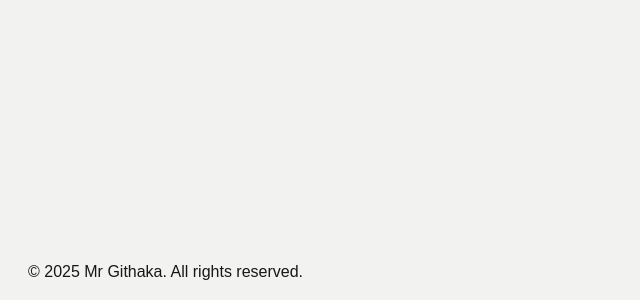
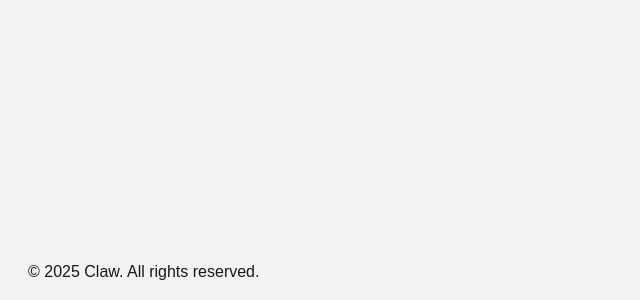
Before and after one commit to mrgithaka/claw, a Next.js app: page / in a window 1280 px wide. Shown: the part 500-800 px from the top of the page, without its empty margins (0-640 px from the left). Built offline with nearby package versions, Linux system fonts and the light colour scheme; a web font is replaced by a local one.

Commit message:
chore(`src/components/layout`): update footer copyright text in `Footer.tsx`
Updated the footer copyright text to replace the previous name with the new brand label.

This aligns the application footer with the current branding and naming conventions.

```diff
--- a/src/components/layout/Footer.tsx
+++ b/src/components/layout/Footer.tsx
@@ -3,7 +3,7 @@
 export default function Footer() {
   return (
     <footer className={FooterStyles.Footer}>
-      <p>&copy; 2025 Mr Githaka. All rights reserved.</p>
+      <p>&copy; 2025 Claw. All rights reserved.</p>
     </footer>
   );
 }
```
